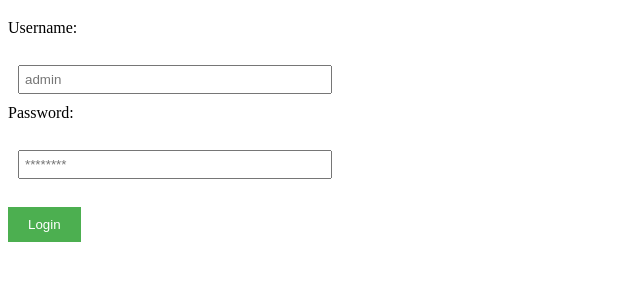
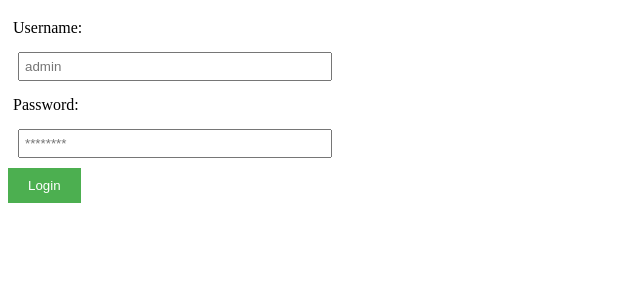
Before and after one commit to iamneo-production/dcbeafbbfcd305677739bfdbccbfebeddone, a plain HTML site: page public/index.html in a window 1280 px wide. Shown: the part 61-342 px from the top of the page, without its empty margins (0-640 px from the left). Drawn offline with Linux system fonts and the light colour scheme.

Commit message:
Backup Commit

```diff
--- a/public/index.html
+++ b/public/index.html
@@ -26,7 +26,11 @@ input{
 }
 label{
   display:block;
-
+  margin:5px;
+}
+.container{
+  width:300px;
+  margin:
 }
   </style>
 </head>
@@ -34,11 +38,10 @@ label{
   <form class="tom">
     <h1>Login</h1>
   <div class="container">
-    <label for="username">Username:</label><br>
-    <input type="text" id="username" placeholder="admin"><br>
-    <label for="password">Password:</label><br>
+    <label for="username">Username:</label>
+    <input type="text" id="username" placeholder="admin">
+    <label for="password">Password:</label>
     <input type="password" id="password" placeholder="********"><br>
-     <br>
     <button>Login</button>
   </div>
   <form></form>
```
